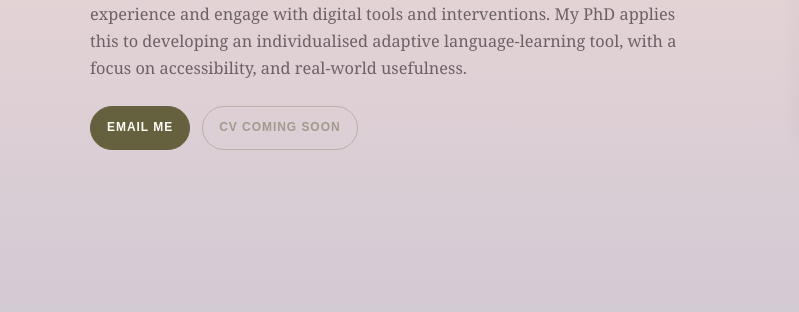
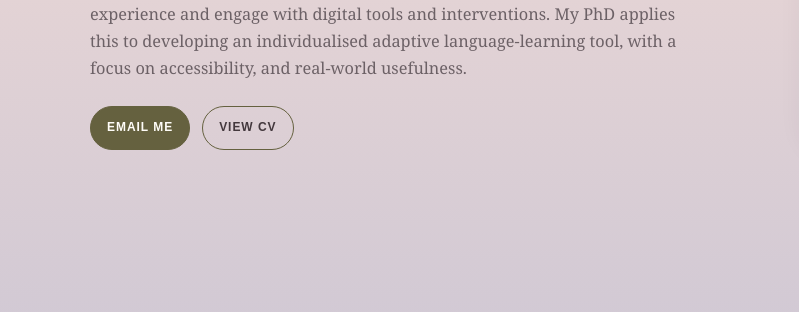
Before and after one commit to 228lp/228lp.github.io, a plain HTML site: page index.html in a window 1280 px wide. Shown: the part 427-739 px from the top of the page, 0-799 px from the left. Drawn offline with Linux system fonts and the light colour scheme.

Commit message:
Add files via upload

```diff
--- a/index.html
+++ b/index.html
@@ -606,7 +606,7 @@
 
             <div class="hero-actions">
               <a class="button primary" href="mailto:lap68@cam.ac.uk">Email me</a>
-              <a class="button disabled" href="#" aria-disabled="true" title="Add your public CV PDF here later">CV coming soon</a>
+              <a class="button" href="Lois-Parri-CV.pdf" target="_blank" rel="noopener">View CV</a>
             </div>
           </div>
 
```
